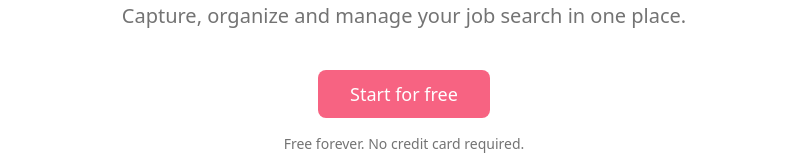
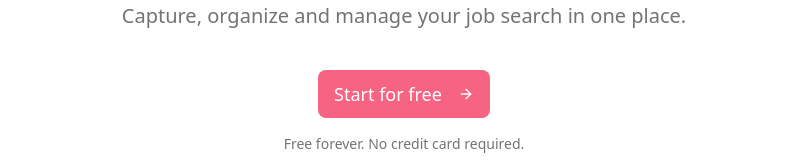
Before and after one commit to Akshay2996/job-application-tracker, a Next.js app: page / in a window 1280 px wide. Shown: the part 270-438 px from the top of the page, without its empty margins (236-1040 px from the left). Built offline with nearby package versions, Linux system fonts and the light colour scheme.

Commit message:
Added icons inside button using lucide react library

```diff
--- a/app/page.tsx
+++ b/app/page.tsx
@@ -1,4 +1,5 @@
 import { Button } from "@/components/ui/button";
+import { ArrowRight } from "lucide-react";
 import Image from "next/image";
 
 export default function Home() {
@@ -16,7 +17,7 @@ export default function Home() {
             </p>
             <div className="flex flex-col items-center gap-4">
               <Button size="lg" className="h-12 px-8 text-lg font-medium">
-                Start for free
+                Start for free <ArrowRight className="ml-2" />
               </Button>
               <p className="text-sm text-muted-foreground">
                 Free forever. No credit card required.
```
